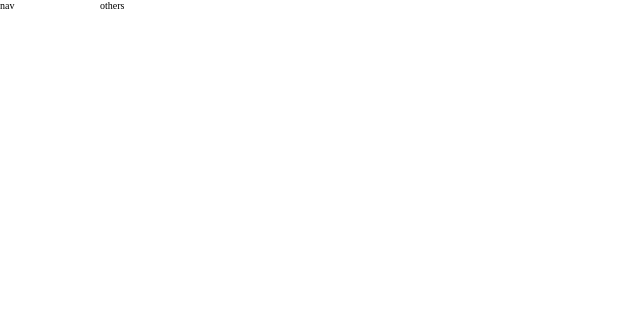
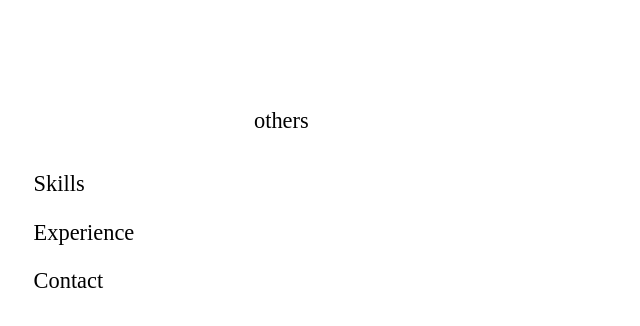
Before and after one commit to phwu123/web-v0.1, a plain HTML site: page index.html in a window 1280 px wide. Shown: the whole page, without its empty margins (0-640 px from the left). Drawn offline with Linux system fonts and the light colour scheme.

Commit message:
basic layout adjusted

```diff
--- a/index.css
+++ b/index.css
@@ -28,10 +28,33 @@ body {
   color: var(--color-font);
 }
 
-.main-container {
+.main-component {
   display: grid;
+  font-size: 1.4rem;
+  height: 100vh;
 }
 
-.main-container[layout-style=basic] {
-  grid-template-columns: 100px 1fr;
+.main-component[layout-style=basic] {
+  grid-template-columns: 200px 1fr;
 }
+
+.main-component[layout-style=basic] > .navigation-component {
+  display: flex;
+  flex-direction: column;
+  padding: 0 1em;
+  margin-top: 80%;
+}
+
+.main-component[layout-style=basic] > .navigation-component > .navigation-item {
+  cursor: pointer;
+  padding: 0.5em;
+}
+
+.main-component[layout-style=basic] > .navigation-component > .navigation-item:hover {
+  background-color: var(--color-highlight-hover);
+}
+
+.main-component > .content-holder {
+  overflow-y: auto;
+  margin: 10% 5%;
+}
--- a/index.html
+++ b/index.html
@@ -5,12 +5,13 @@
   <meta charset="UTF-8">
   <meta name="viewport" content="width=device-width, initial-scale=1.0">
   <link rel="stylesheet" type="text/css" href="index.css" />
-  <script type="module" src="./src/components/MainContainer/MainContainer.mjs"></script>
+  <script type="module" src="./src/components/MainComponent.mjs"></script>
+  <script type="module" src="./src/components/NavigationComponent.mjs"></script>
   <title>Software Engineer</title>
 </head>
 
 <body>
-  <main-container layout-style="basic" class="main-container"/>
+  <main-component layout-style="basic" class="main-component"></main-component>
 </body>
 
 </html>
--- /dev/null
+++ b/src/components/MainComponent.mjs
@@ -0,0 +1,24 @@
+const MainComponentTemplate = `
+  <navigation-component class="navigation-component"></navigation-component>
+  <main class="content-holder">others</main>
+`
+customElements.define('main-component',
+  class MainComponent extends HTMLElement {
+    constructor() {
+      super();
+      this.innerHTML = MainComponentTemplate;
+    }
+
+    static get observedAttributes() {
+      return ['layout-style']
+    }
+
+    get layoutStyle() {
+      return this.getAttribute('layout-style')
+    }
+
+    set layoutStyle(val) {
+      this.setAttribute('layout-style', val)
+    }
+  }
+)
--- a/src/components/MainContainer/MainContainer.mjs
+++ /dev/null
@@ -1,24 +0,0 @@
-const MainContainerTemplate = `
-  <span>nav</span>
-  <span>others</span>
-`
-customElements.define('main-container',
-  class MainContainer extends HTMLElement {
-    constructor() {
-      super();
-      this.innerHTML = MainContainerTemplate;
-    }
-
-    static get observedAttributes() {
-      return ['layout-style']
-    }
-
-    get layoutStyle() {
-      return this.getAttribute('layout-style')
-    }
-
-    set layoutStyle(val) {
-      this.setAttribute('layout-style', val)
-    }
-  }
-)
--- /dev/null
+++ b/src/components/NavigationComponent.mjs
@@ -0,0 +1,13 @@
+const NavigationComponentTemplateBasic = `
+  <p class="navigation-item">Skills</p>
+  <p class="navigation-item">Experience</p>
+  <p class="navigation-item">Contact</p>
+`
+customElements.define('navigation-component',
+  class NavigationComponent extends HTMLElement {
+    constructor() {
+      super();
+      this.innerHTML = NavigationComponentTemplateBasic;
+    }
+  }
+)
--- a/src/css/_base.css
+++ b/src/css/_base.css
@@ -3,10 +3,13 @@
 
   --color-main-bg: var(--light-color-main-bg);
   --color-font: var(--light-color-font);
+  --color-highlight-hover: var(--light-color-highlight-hover);
 
   --light-color-main-bg: white;
   --light-color-font: black;
+  --light-color-highlight-hover: aqua;
 
   --dark-color-main-bg: black;
   --dark-color-font: white;
+  --dark-color-highlight-hover: red;
 }
```
Also changed, not shown: package.json (deleted, +0 -21 lines), server.js (+3 -5 lines), src/components/SkillsComponent.mjs (added, +12 -0 lines), README.md, src/modules/TextClickable.mjs (added).
